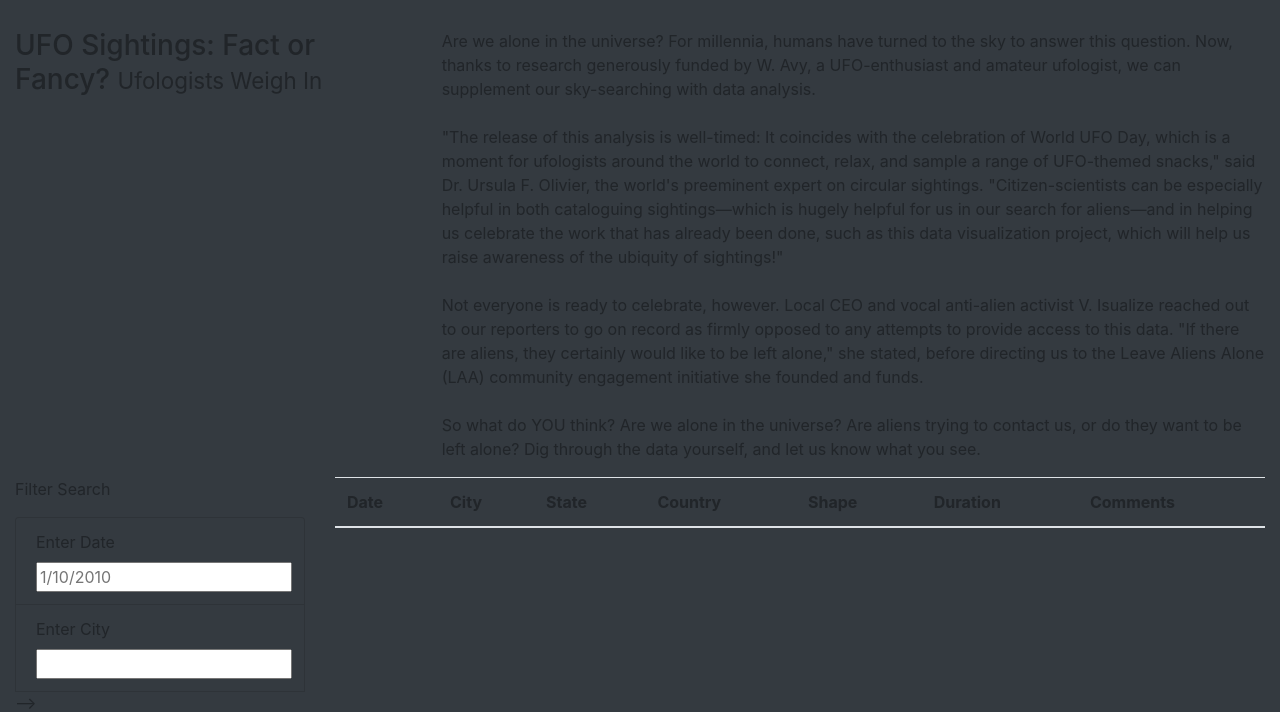
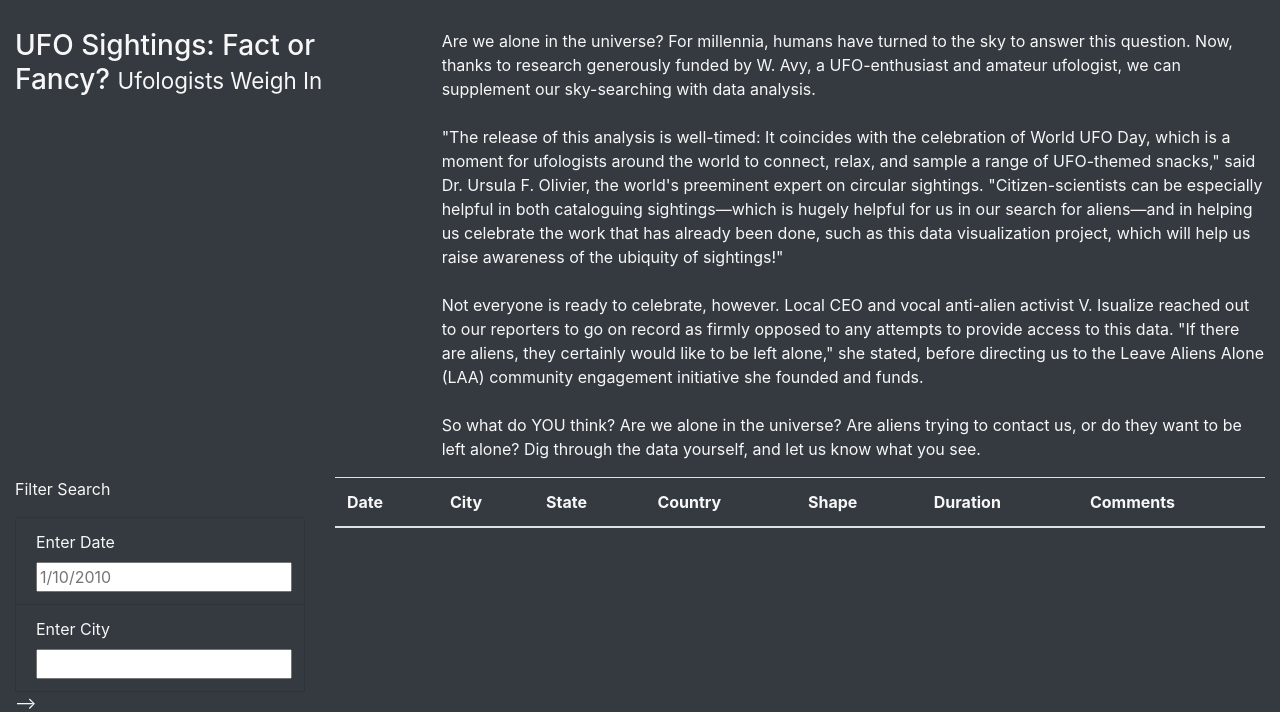
Before and after one commit to Sheshe07/UFOs, a plain HTML site: page index.html in a window 1280 px wide. Shown: the part 243-955 px from the top of the page. Drawn offline with nearby package versions, Linux system fonts and the light colour scheme.

Commit message:
Challenge

```diff
--- a/index.html
+++ b/index.html
@@ -11,7 +11,7 @@
       integrity="sha384-Gn5384xqQ1aoWXA+058RXPxPg6fy4IWvTNh0E263XmFcJlSAwiGgFAW/dAiS6JXm"
       crossorigin="anonymous"
     />
-    <link rel="stylesheet" href="static/css/style2.css/images">
+    <link rel="stylesheet" href="static/css/style2.css">
   </head>
   <body class="bg-dark">
     <div class="wrapper">
```
Also changed, not shown: 2 other files.
